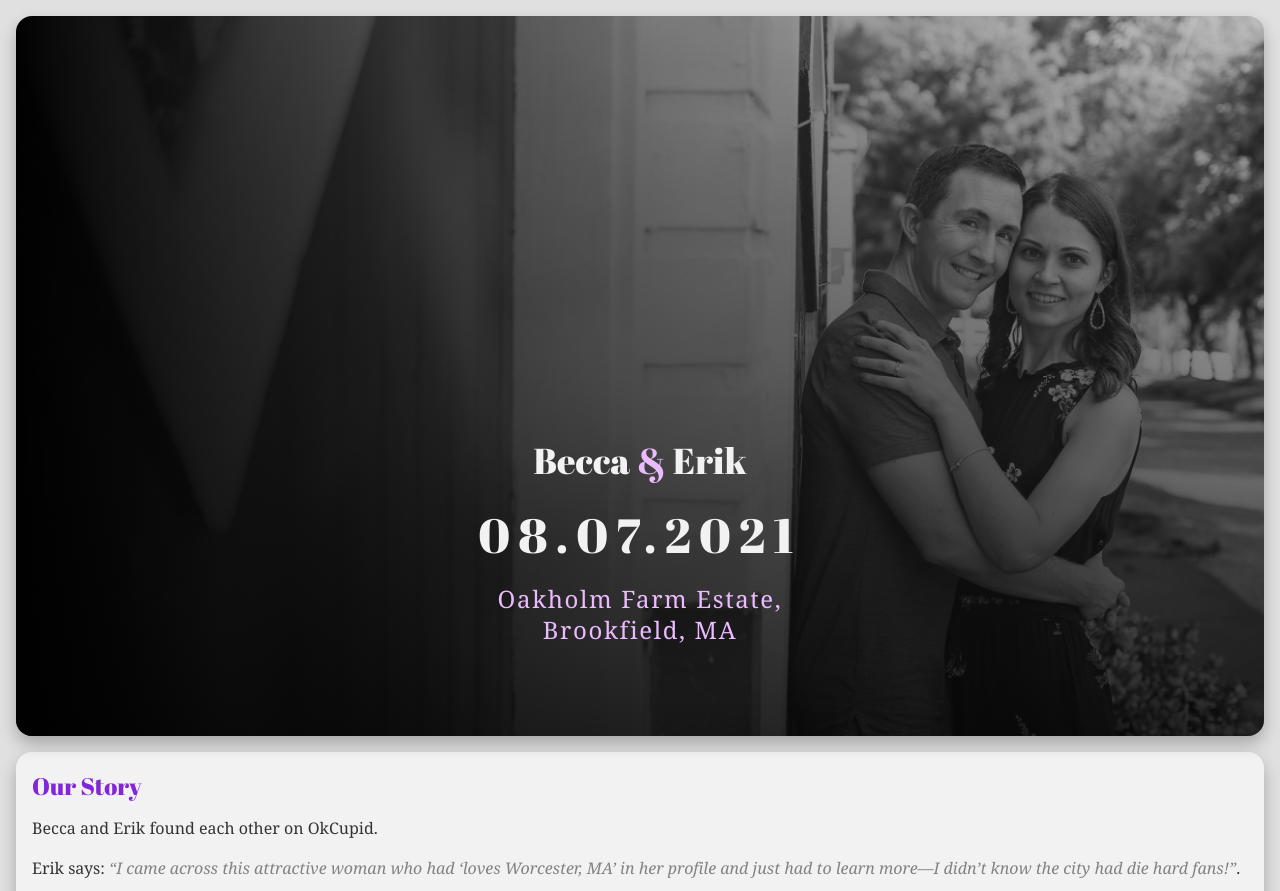
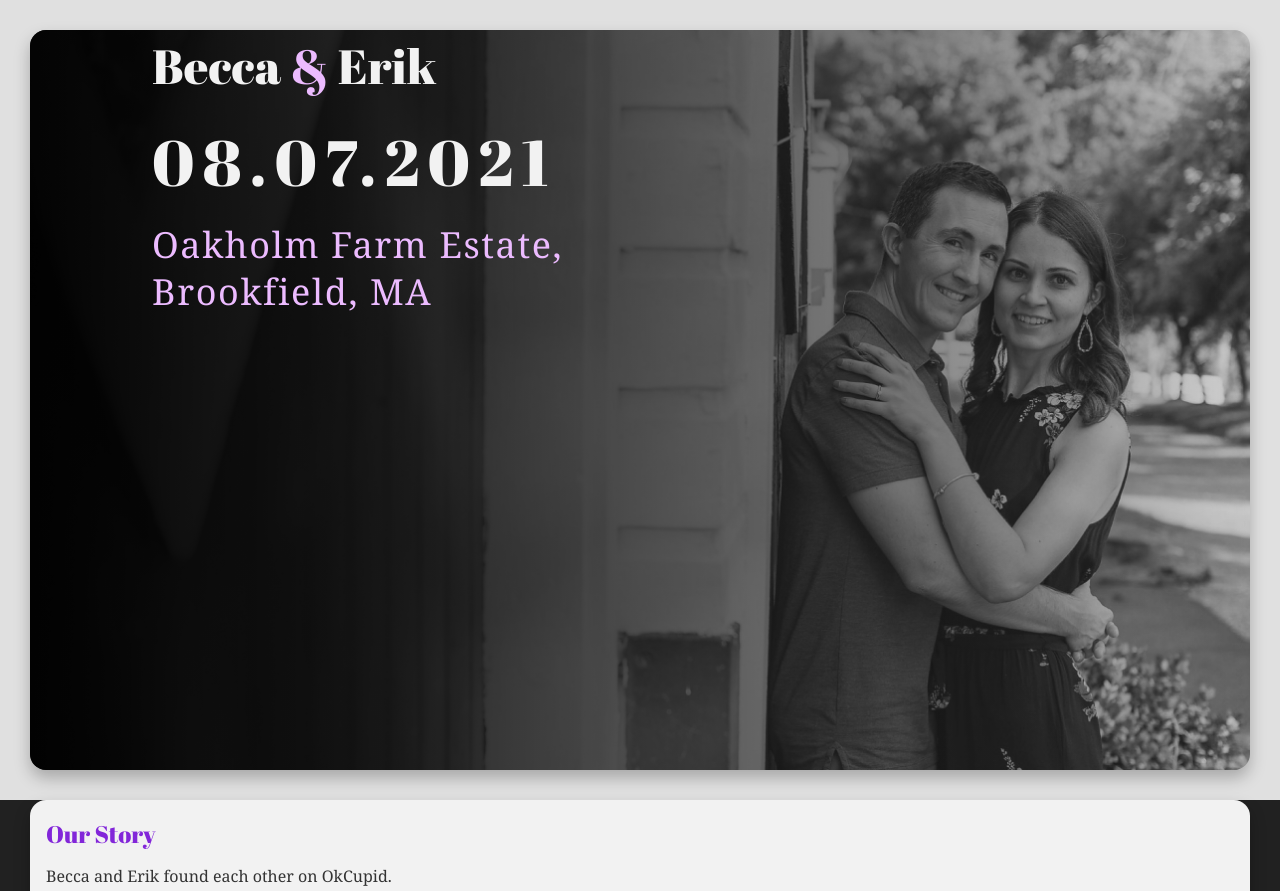
Before and after one commit to erikdrouhard/wedding-website, a Gatsby site: page / in a window 1280 px wide. Shown: the top 891 px of the page. Built offline with nearby package versions, Linux system fonts and the light colour scheme; Gatsby itself is replaced by a stand-in of ours.

Commit message:
adding desktop styles. Still need to fix background color

```diff
--- a/src/components/GlobalStyles.js
+++ b/src/components/GlobalStyles.js
@@ -1,14 +1,12 @@
 import { createGlobalStyle } from "styled-components"
 
 const GlobalStyles = createGlobalStyle`
-  /* Box sizing rules */
   *,
   *::before,
   *::after {
     box-sizing: border-box;
   }
 
-/* Remove default margin */
   body,
   h1,
   h2,
@@ -22,30 +20,25 @@ dd {
     margin: 0;
   }
 
-/* Remove list styles on ul, ol elements with a list role, which suggests default styling will be removed */
   ul[role='list'],
   ol[role='list'] {
     list-style: none;
   }
 
-/* Set core root defaults */
   html:focus-within {
     scroll-behavior: smooth;
   }
 
-/* Set core body defaults */
   body {
     min-height: 100vh;
     text-rendering: optimizeSpeed;
     line-height: 1.5;
   }
 
-/* A elements that don't have a class get default styles */
   a:not([class]) {
     text-decoration-skip-ink: auto;
   }
 
-/* Make images easier to work with */
   img,
   picture {
     max-width: 100%;
@@ -60,7 +53,6 @@ select {
     font: inherit;
   }
 
-/* Remove all animations, transitions and smooth scroll for people that prefer not to see them */
   @media (prefers-reduced-motion: reduce) {
     html:focus-within {
     scroll-behavior: auto;
@@ -83,9 +75,16 @@ select {
     --body: #333333;
   }
 
+  html,
+  body,
+  #___gatsby,
+  #gatsby-focus-wrapper {
+    height: 100%;
+  }
+
+
   body {
-  background: #e0e0e0;
-  padding: 1rem;
+    background: #212121;
     color: var(--body);
     font-family: Georgia, "Times New Roman", Times, serif;
   }
@@ -100,7 +99,6 @@ h3 {
 
   h1, h2 {
     font-family: "Abril Fatface", Georgia, 'Times New Roman', Times, serif;
-  /* color: hsla(271deg, 70%, 50%, 1); */
     color: hsla(271deg, 70%, 50%, 1)
   }
 
--- a/src/components/Hero.js
+++ b/src/components/Hero.js
@@ -23,12 +23,12 @@ const Wrapper = styled.div`
   background-color: #333;
   background-image: url(${heroBgPhone});
   background-repeat: no-repeat;
+  overflow: hidden;
   background-size: cover;
   background-position-x: 50%;
-  min-height: 90vh;
+  min-height: 100%;
   border-radius: 1rem;
   box-shadow: 0 0.5rem 1rem rgba(0, 0, 0, 0.25);
-  text-align: center;
 
   &::before {
     content: "";
@@ -45,36 +45,69 @@ const Wrapper = styled.div`
       rgba(0, 0, 0, 0.75) 100%
     );
   }
-  @media (min-width: 540px) {
+  @media (min-width: 720px) {
     background-image: url(${heroBgDesktop});
     background-size: cover;
     background-position-x: 90%;
+    max-height: 744px;
+    &::before {
+      content: "";
+      background: linear-gradient(
+        270deg,
+        rgba(0, 0, 0, 0) 0%,
+        rgba(0, 0, 0, 0.75) 100%
+      );
+    }
   }
 `
 
 const Content = styled.div`
-  position: absolute;
-  bottom: 91px;
-  width: 100%;
+  position: relative;
+  min-height: 100%;
+  display: flex;
+  flex-direction: column;
+  justify-content: flex-end;
+  text-align: center;
+  align-items: center;
+  padding: 0 0 20px 0;
+  @media (min-width: 720px) {
+    justify-content: center;
+    align-items: flex-start;
+    text-align: left;
+    padding: 0 0 0 30px;
+  }
+  @media (min-width: 960px) {
+    padding: 0 0 0 10%;
+  }
 `
 
 const Title = styled.h1`
   font-size: 2.25rem;
   color: #f2f2f2;
+  @media (min-width: 960px) {
+    font-size: 3rem;
+  }
 `
 
 const Date = styled.h2`
   font-size: 3rem;
   letter-spacing: 0.5rem;
   color: #f2f2f2;
+  @media (min-width: 960px) {
+    font-size: 4rem;
+    letter-spacing: 0.5rem;
+  }
 `
 const Location = styled.h3`
   font-size: 1.5rem;
   color: #ecbbff;
   max-width: 300px;
-  margin: auto;
   line-height: 1.3;
   letter-spacing: 0.1rem;
+  @media (min-width: 960px) {
+    font-size: 2.25rem;
+    max-width: 480px;
+  }
 `
 
 export default Hero
--- a/src/pages/index.js
+++ b/src/pages/index.js
@@ -6,20 +6,39 @@ import Lodging from "../components/Lodging"
 import GlobalStyles from "../components/GlobalStyles"
 import styled from "styled-components"
 
-const IndexWrap = styled.div`
+const PageWrap = styled.div`
+  max-width: 1366px;
+  height: 100%;
+  margin: 0 auto;
+`
+
+const ContentWrap = styled.div`
+  height: 100%;
+  margin: 0 auto;
+  background: #e0e0e0;
+  padding: 20px;
   & > * + * {
-    margin-top: 1rem;
+    margin-top: 20px;
+  }
+  @media (min-width: 720px) {
+    max-width: 1366px;
+    padding: 30px;
+    & > * + * {
+      margin-top: 30px;
+    }
   }
 `
 
 const IndexPage = () => (
-  <IndexWrap>
-    <GlobalStyles />
-    <Hero />
-    <OurStory />
-    <WeddingParty />
-    <Lodging />
-  </IndexWrap>
+  <PageWrap>
+    <ContentWrap>
+      <GlobalStyles />
+      <Hero />
+      <OurStory />
+      <WeddingParty />
+      <Lodging />
+    </ContentWrap>
+  </PageWrap>
 )
 
 export default IndexPage
--- /dev/null
+++ b/src/styles/global.css
@@ -0,0 +1,20 @@
+/*
+ * Purpose:
+ * Assign height: "100%" to
+ * html, body, #___gatsby &
+ * div with role="group"
+*/
+
+html,
+body,
+#___gatsby {
+  height: 100%;
+}
+
+body {
+  margin: 0px;
+}
+
+div[role="group"][tabindex] {
+  height: 100%;
+}
```
Lines whose indentation alone changed are shown as unchanged.
